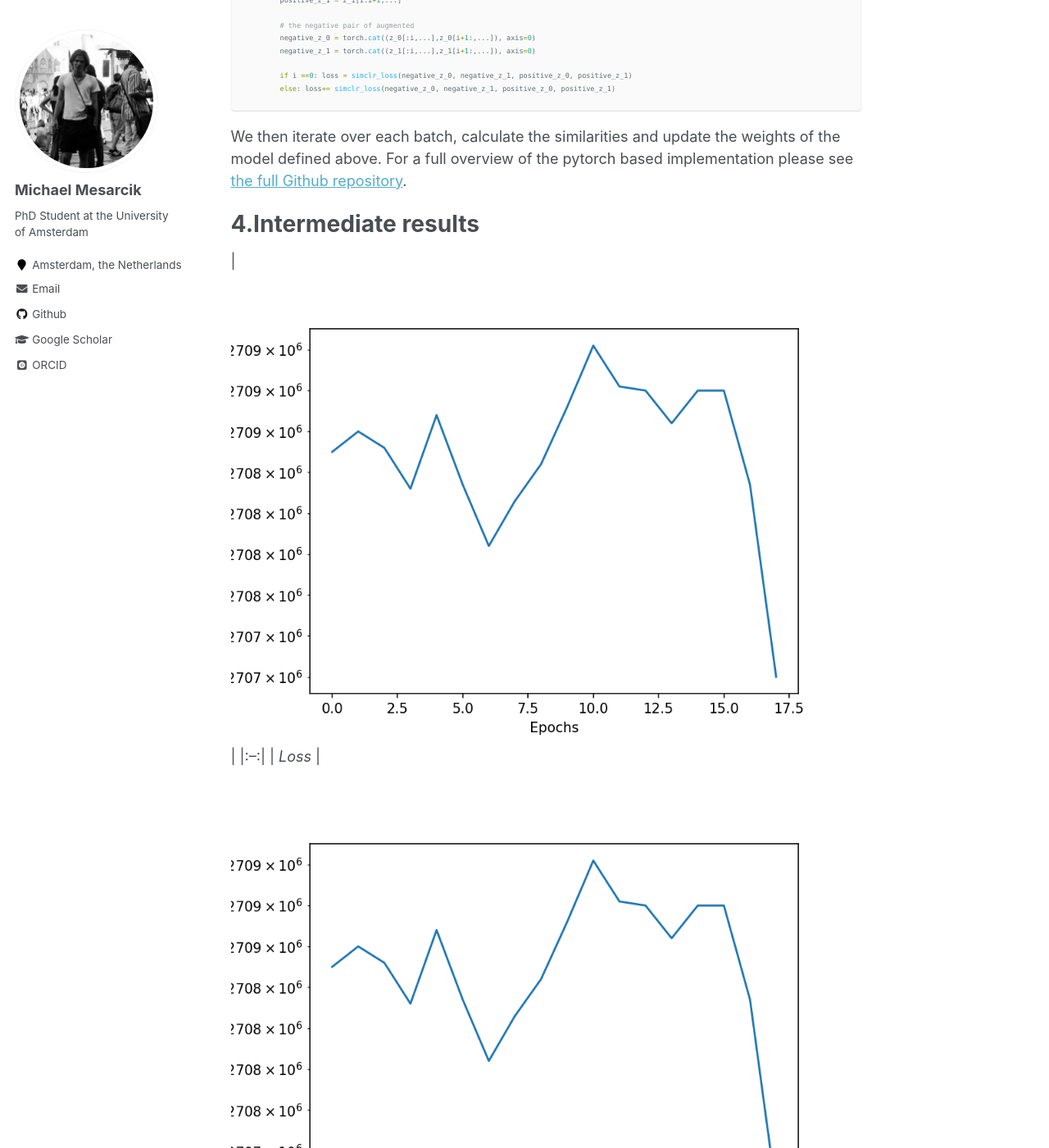
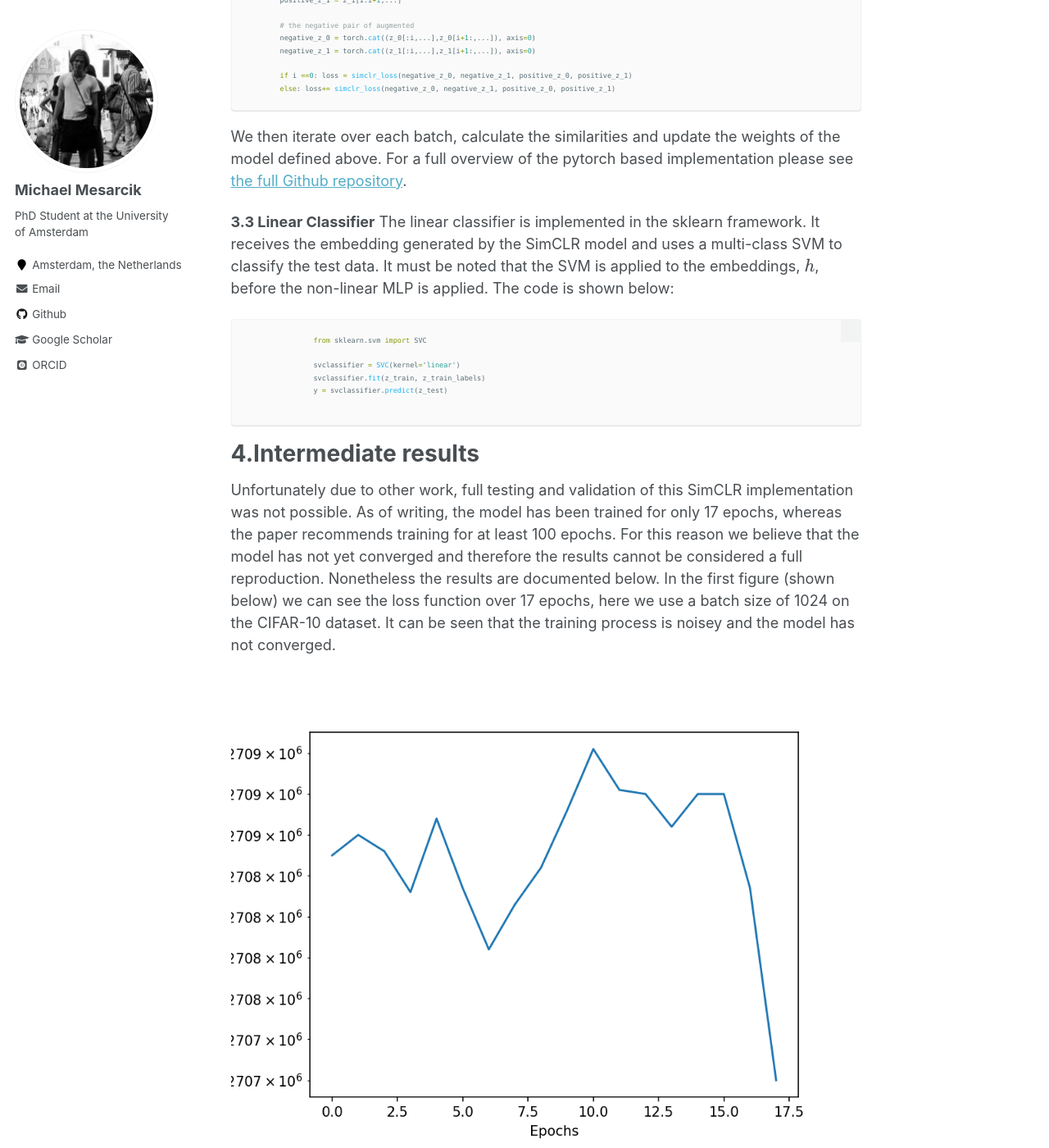
Before and after one commit to mesarcik/mesarcik.github.io, a Jekyll site: the page built from _posts/2021-12-08-blog-post-simclr.md, in a window 1280 px wide and 1400 px high, scrolled down 3682 px. Shown: the whole window at 82% size. Built offline with Jekyll 4.4.1, drawn with Linux system fonts in a browser that asks for light colours; some web fonts are replaced; formulas are drawn with MathJax 3; some of the changed text lies outside the part shown.

Commit message:
blog post updated

````diff
--- a/_posts/2021-12-08-blog-post-simclr.md
+++ b/_posts/2021-12-08-blog-post-simclr.md
@@ -140,13 +140,46 @@
 
 We then iterate over each batch, calculate the similarities and update the weights of the model defined above. For a full overview of the pytorch based implementation please see [the full Github repository](https://github.com/mesarcik/simclr).
 
+**3.3 Linear Classifier**
+The linear classifier is implemented in the sklearn framework. It receives the embedding generated by the SimCLR model and uses a multi-class SVM to classify the test data. It must be noted that the SVM is applied to the embeddings, $$h$$, before the non-linear MLP is applied. The code is shown below:
+
+```python
+		from sklearn.svm import SVC
+
+		svclassifier = SVC(kernel='linear')
+		svclassifier.fit(z_train, z_train_labels)
+		y = svclassifier.predict(z_test)
+
+```
+
 4.Intermediate results
 ======
-| ![space-1.jpg](/assets/images/los6.png) |
-|:--:|
-| *Loss* |
+Unfortunately due to other work, full testing and validation of this SimCLR implementation was not possible. As of writing, the model has been trained for only 17 epochs, whereas the paper recommends training for at least 100 epochs. For this reason we believe that the model has not yet converged and therefore the results cannot be considered a full reproduction. Nonetheless the results are documented below. In the first figure (shown below) we can see the loss function over 17 epochs, here we use a batch size of 1024 on the CIFAR-10 dataset. It can be seen that the training process is noisey and the model has not converged.
 
-![caption?](/assets/images/los6.png)
+![Loss](/assets/images/los6.png)
+
+Using this partially trained model we apply a linear classifier, and obtain the following accuracy report:
+
+```
+              precision    recall  f1-score   support
+
+           0       0.35      0.34      0.34      1000
+           1       0.35      0.19      0.25      1000
+           2       0.20      0.19      0.20      1000
+           3       0.22      0.12      0.16      1000
+           4       0.24      0.37      0.29      1000
+           5       0.35      0.20      0.26      1000
+           6       0.26      0.40      0.32      1000
+           7       0.32      0.13      0.18      1000
+           8       0.35      0.57      0.43      1000
+           9       0.33      0.43      0.37      1000
+
+    accuracy                           0.29     10000
+   macro avg       0.30      0.29      0.28     10000
+weighted avg       0.30      0.29      0.28     10000
+```
+
+Here it is clear that
 
 
 5.Conclusions and final remarks
````
Also changed, not shown: other parts of _posts/2021-12-08-blog-post-simclr.md (+1 -1 lines).
